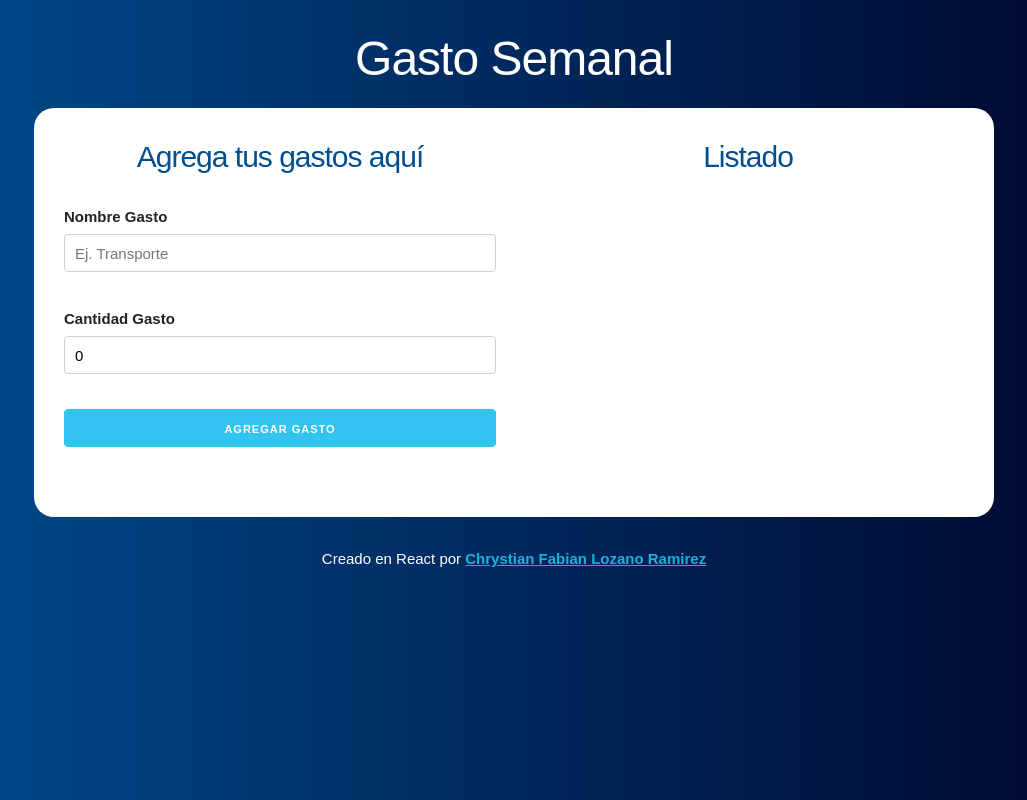
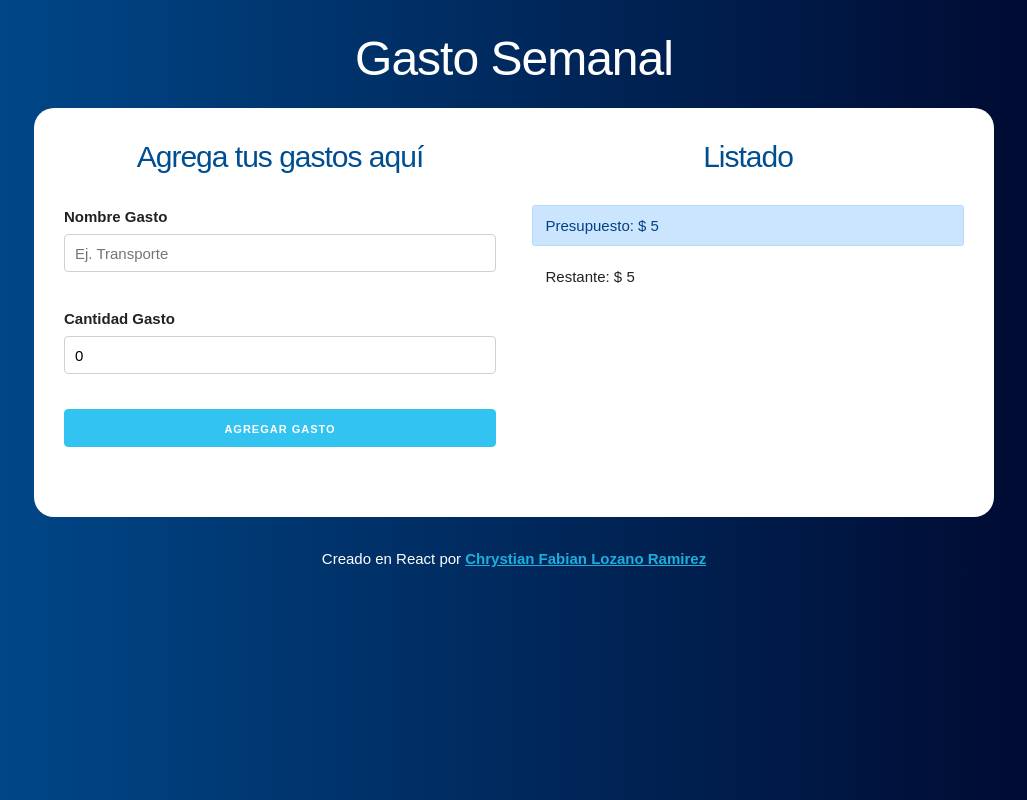
Before and after one commit to ChrystianLozano/Control-Presupuesto, a React (Create React App) app: page / in a window 1280 px wide. Both pictures are taken after typing "5" into the empty fields and a click on the input "Definir Presupuesto". Shown: the whole page, without its empty margins (126-1153 px from the left). Built offline with nearby package versions, Linux system fonts and the light colour scheme.

Commit message:
Creando el componente que muestrpa el Presupuesto y el Restante

```diff
--- a/src/App.js
+++ b/src/App.js
@@ -2,6 +2,7 @@
 import Pregunta from './components/Pregunta'
 import Formulario from './components/Formulario'
 import Listado from "./components/Listado";
+import ControlPresupuesto from "./components/ControlPresupuesto";
 
 
 function App() {
@@ -42,6 +43,10 @@
                     <Listado
                     gastos = {gastos}
                     />
+                    <ControlPresupuesto
+                    presupuesto = {presupuesto}
+                    restante = {restante}
+                    />
                   </div>
                 </div>
                 )
--- /dev/null
+++ b/src/components/ControlPresupuesto.js
@@ -0,0 +1,18 @@
+import React, {Fragment} from 'react';
+
+
+const ControlPresupuesto = ({presupuesto, restante}) => {
+    return (
+        <Fragment>
+            <div className="alert alert-primary">
+                Presupuesto: $ { presupuesto}
+            </div>
+            <div className="alert">
+                Restante: $ { restante }
+            </div>
+        </Fragment>
+
+    );
+}
+
+export default ControlPresupuesto;
```
